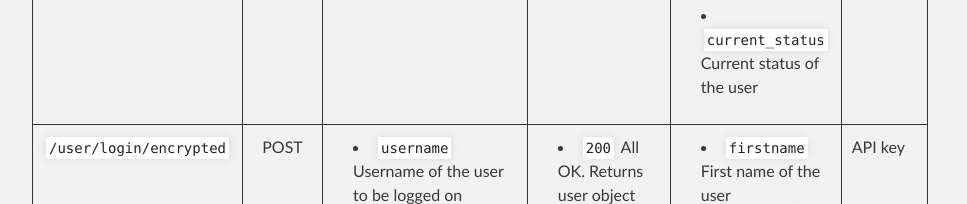
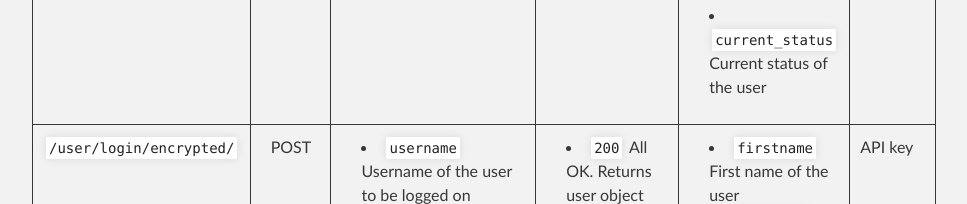
Before and after one commit to rukmal/Rendezvous-API, a plain HTML site: page index.html in a window 1280 px wide. Shown: the part 3760-3964 px from the top of the page, without its empty margins (288-1255 px from the left). Drawn offline with Linux system fonts and the light colour scheme.

```diff
--- a/index.html
+++ b/index.html
@@ -224,7 +224,7 @@
 <td align="left">API key</td>
 </tr>
 <tr>
-<td align="left"><code>/user/login/encrypted</code></td>
+<td align="left"><code>/user/login/encrypted/</code></td>
 <td align="center">POST</td>
 <td align="left"><ul>
 <li>
```
Also changed, not shown: params.json (+1 -1 lines).
